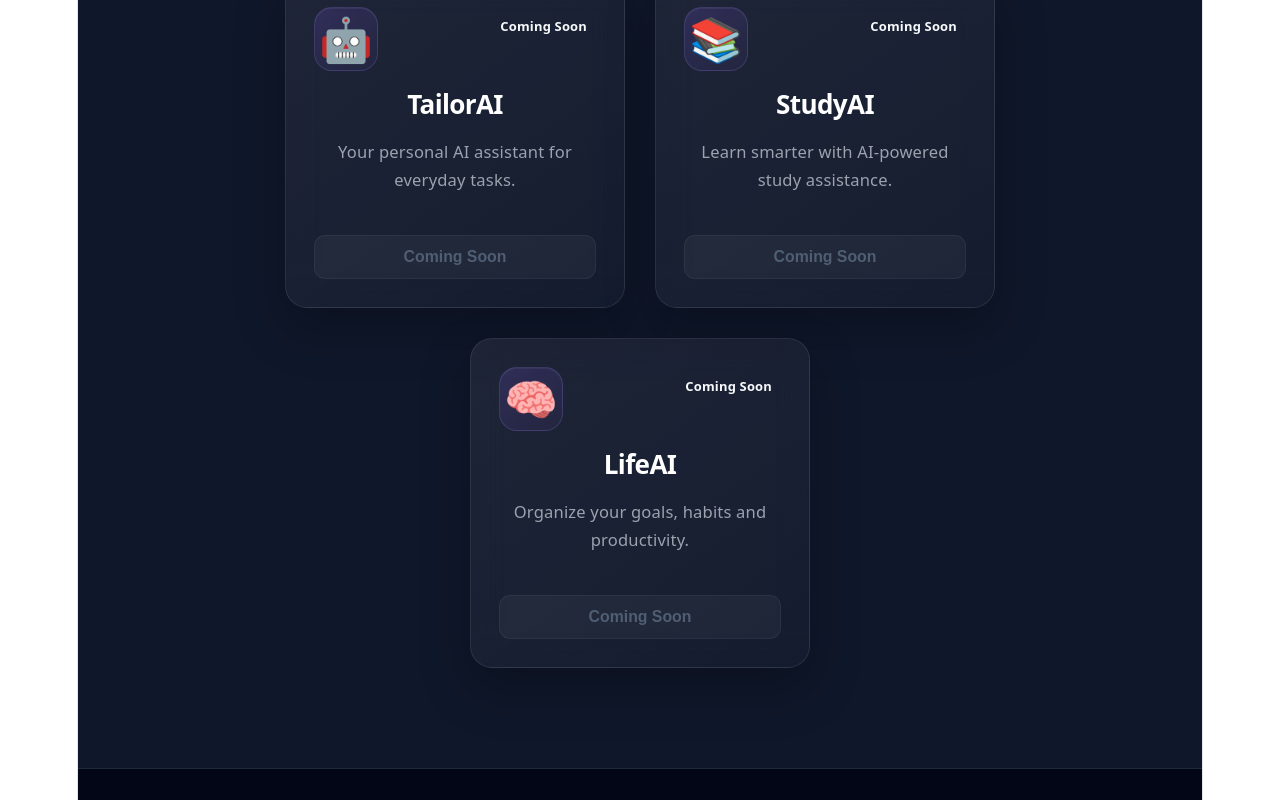
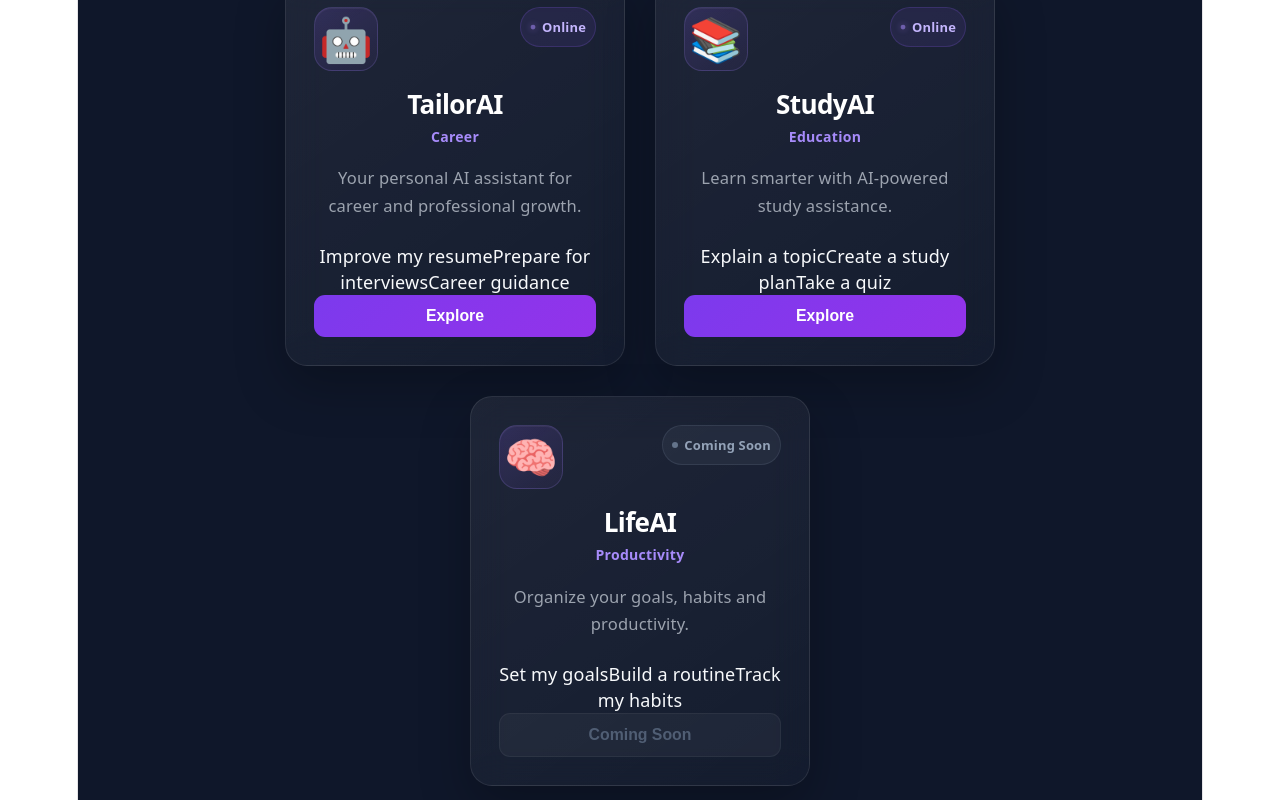
Before and after one commit to rohithkumarakula/AgentVerse-AI, a React (Vite) app in the folder frontend/: page / in a window 1280 px wide. Shown: the part 1040-1840 px from the top of the page. Built offline with nearby package versions, Linux system fonts and the light colour scheme; no server answers.

Commit message:
Day 14: Complete StudyAI

```diff
--- a/frontend/src/pages/Home/Home.tsx
+++ b/frontend/src/pages/Home/Home.tsx
@@ -13,17 +13,44 @@ const agents = [
   {
     icon: "🤖",
     title: "TailorAI",
-    description: "Your personal AI assistant for everyday tasks.",
+    description:
+      "Your personal AI assistant for career and professional growth.",
+    route: "/tailor-ai",
+    category: "Career",
+    status: "online" as const,
+    suggestedPrompts: [
+      "Improve my resume",
+      "Prepare for interviews",
+      "Career guidance",
+    ],
   },
   {
     icon: "📚",
     title: "StudyAI",
-    description: "Learn smarter with AI-powered study assistance.",
+    description:
+      "Learn smarter with AI-powered study assistance.",
+    route: "/study-ai",
+    category: "Education",
+    status: "online" as const,
+    suggestedPrompts: [
+      "Explain a topic",
+      "Create a study plan",
+      "Take a quiz",
+    ],
   },
   {
     icon: "🧠",
     title: "LifeAI",
-    description: "Organize your goals, habits and productivity.",
+    description:
+      "Organize your goals, habits and productivity.",
+    route: "/life-ai",
+    category: "Productivity",
+    status: "coming-soon" as const,
+    suggestedPrompts: [
+      "Set my goals",
+      "Build a routine",
+      "Track my habits",
+    ],
   },
 ];
 
@@ -69,6 +96,10 @@ function Home() {
               icon={agent.icon}
               title={agent.title}
               description={agent.description}
+              route={agent.route}
+              category={agent.category}
+              status={agent.status}
+              suggestedPrompts={agent.suggestedPrompts}
             />
           ))}
         </div>
--- a/frontend/src/pages/studyAI/studyAI.tsx
+++ b/frontend/src/pages/studyAI/studyAI.tsx
@@ -26,9 +26,27 @@ type QuizState = {
 const CHAT_STORAGE_KEY = "agentverse-study-chat";
 const SESSION_STORAGE_KEY = "agentverse-study-session";
 
+/*
+ * Backend API URL
+ *
+ * Development:
+ *   http://127.0.0.1:8000
+ *
+ * Production:
+ *   Set VITE_API_URL in your frontend .env file
+ *
+ * Example:
+ *   VITE_API_URL=https://your-backend-url.com
+ */
+const API_BASE_URL =
+  import.meta.env.VITE_API_URL || "http://127.0.0.1:8000";
+
+const STUDY_AI_URL = `${API_BASE_URL}/study-ai`;
+
 function getSessionId(): string {
-  const existingSessionId =
-    localStorage.getItem(SESSION_STORAGE_KEY);
+  const existingSessionId = localStorage.getItem(
+    SESSION_STORAGE_KEY
+  );
 
   if (existingSessionId) {
     return existingSessionId;
@@ -48,8 +66,9 @@ function StudyAI() {
   const [input, setInput] = useState("");
 
   const [messages, setMessages] = useState<Message[]>(() => {
-    const savedChat =
-      localStorage.getItem(CHAT_STORAGE_KEY);
+    const savedChat = localStorage.getItem(
+      CHAT_STORAGE_KEY
+    );
 
     if (!savedChat) {
       return [];
@@ -78,7 +97,9 @@ function StudyAI() {
         error
       );
 
-      localStorage.removeItem(CHAT_STORAGE_KEY);
+      localStorage.removeItem(
+        CHAT_STORAGE_KEY
+      );
 
       return [];
     }
@@ -195,7 +216,8 @@ function StudyAI() {
      * Create a new session so an old quiz
      * session cannot interfere with a new chat.
      */
-    const newSessionId = crypto.randomUUID();
+    const newSessionId =
+      crypto.randomUUID();
 
     localStorage.setItem(
       SESSION_STORAGE_KEY,
@@ -208,7 +230,11 @@ function StudyAI() {
   // =========================================
 
   const markdownComponents: Components = {
-    code({ className, children, ...props }) {
+    code({
+      className,
+      children,
+      ...props
+    }) {
       const code = String(children).replace(
         /\n$/,
         ""
@@ -378,14 +404,18 @@ function StudyAI() {
       );
 
       setQuiz({
-        quiz_id: quiz?.quiz_id ?? "",
-        topic: quiz?.topic ?? "",
+        quiz_id:
+          quiz?.quiz_id ?? "",
+        topic:
+          quiz?.topic ?? "",
         question_number:
           data.question_number,
         total_questions:
           data.total_questions,
-        question: data.question,
-        options: data.options,
+        question:
+          data.question,
+        options:
+          data.options,
       });
 
       return;
@@ -536,12 +566,14 @@ function StudyAI() {
 
     try {
       const response = await fetch(
-        "http://127.0.0.1:8000/study-ai",
+        STUDY_AI_URL,
         {
           method: "POST",
 
           headers: {
             "Content-Type":
+              "application/json",
+            Accept:
               "application/json",
           },
 
@@ -554,8 +586,25 @@ function StudyAI() {
       );
 
       if (!response.ok) {
+        let errorMessage =
+          `Backend request failed: ${response.status}`;
+
+        try {
+          const errorData =
+            await response.json();
+
+          if (
+            errorData?.detail
+          ) {
+            errorMessage =
+              errorData.detail;
+          }
+        } catch {
+          // Ignore JSON parsing error
+        }
+
         throw new Error(
-          `Backend request failed: ${response.status}`
+          errorMessage
         );
       }
 
@@ -570,7 +619,9 @@ function StudyAI() {
       );
 
       addAIMessage(
-        "Sorry, I couldn't connect to the backend."
+        error instanceof Error
+          ? `Sorry, ${error.message}`
+          : "Sorry, I couldn't connect to the backend."
       );
     } finally {
       setLoading(false);
@@ -599,12 +650,14 @@ function StudyAI() {
       ];
 
       const response = await fetch(
-        "http://127.0.0.1:8000/study-ai",
+        STUDY_AI_URL,
         {
           method: "POST",
 
           headers: {
             "Content-Type":
+              "application/json",
+            Accept:
               "application/json",
           },
 
@@ -617,8 +670,25 @@ function StudyAI() {
       );
 
       if (!response.ok) {
+        let errorMessage =
+          `Quiz request failed: ${response.status}`;
+
+        try {
+          const errorData =
+            await response.json();
+
+          if (
+            errorData?.detail
+          ) {
+            errorMessage =
+              errorData.detail;
+          }
+        } catch {
+          // Ignore JSON parsing error
+        }
+
         throw new Error(
-          `Quiz request failed: ${response.status}`
+          errorMessage
         );
       }
 
@@ -633,7 +703,9 @@ function StudyAI() {
       );
 
       setQuizFeedback(
-        "Sorry, something went wrong while checking your answer."
+        error instanceof Error
+          ? error.message
+          : "Sorry, something went wrong while checking your answer."
       );
     } finally {
       setLoading(false);
@@ -849,16 +921,20 @@ function StudyAI() {
 
             {quiz && (
               <div className="ai-message quiz-container">
+
                 <div className="quiz-header">
+
                   <strong>
                     {quiz.topic}
                   </strong>
 
                   <span>
-    Question {quiz.question_number}/{quiz.total_questions}
+                    Question{" "}
+                    {quiz.question_number}/
+                    {quiz.total_questions}
                   </span>
+
                 </div>
-
 
                 <div className="quiz-question">
                   {quiz.question}
```
Lines whose indentation alone changed are shown as unchanged.
